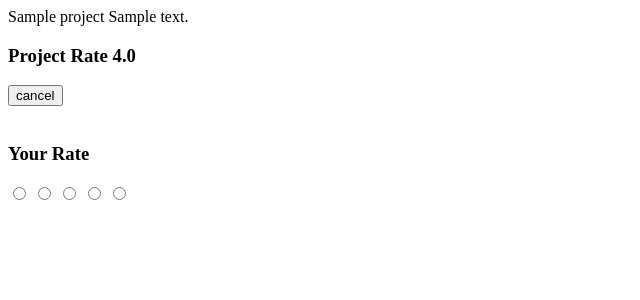
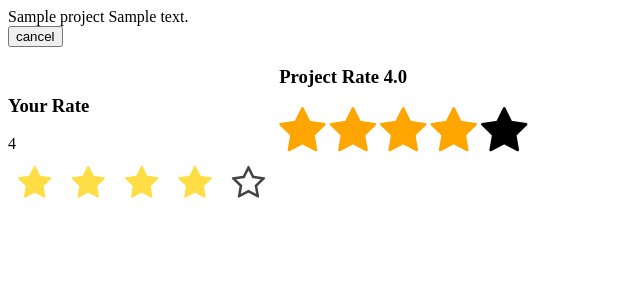
Before and after one commit to islamhanafi94/crowdFunding, a Django app: page /project/1 in a window 1280 px wide. Shown: the top 300 px of the page, without its empty margins (0-640 px from the left). Run offline with Django 3.2, Linux system fonts and the light colour scheme; a user stored in the database is signed in; tables that the repository leaves empty hold one stand-in row (values such as "Sample post"); some libraries are stand-ins or nearby versions.

Commit message:
User can rate and display rating avg in project page.

```diff
--- /dev/null
+++ b/projects/static/css/rating.css
@@ -0,0 +1,47 @@
+div.stars {
+    width: 270px;
+    display: inline-block;
+}
+
+input.star {
+    display: none;
+}
+
+label.star {
+    float: right;
+    padding: 10px;
+    font-size: 36px;
+    color: #444;
+    transition: all 0.2s;
+}
+
+input.star:checked ~ label.star:before {
+    content: "\f005";
+    color: #fd4;
+    transition: all 0.25s;
+}
+
+input.star-5:checked ~ label.star:before {
+    color: #fe7;
+    text-shadow: 0 0 20px #952;
+}
+
+input.star-1:checked ~ label.star:before {
+    color: #f62;
+}
+
+label.star:hover {
+    transform: rotate(-15deg) scale(1.3);
+}
+
+label.star:before {
+    content: "\f006";
+    font-family: FontAwesome;
+}
+
+.checked {
+    color: orange;
+}
+.fa  {
+    font-size: 50px !important;
+}
--- a/projects/templates/projects/project_page.html
+++ b/projects/templates/projects/project_page.html
@@ -1,22 +1,20 @@
+{% load static %}
 <!DOCTYPE html>
 <html lang="en">
 <head>
     <meta charset="UTF-8">
     <meta name="viewport" content="width=device-width, initial-scale=1.0">
-    <title>Document</title>
+    <title>Project Page</title>
+
+    <script src="http://code.jquery.com/jquery-1.11.0.min.js"></script>
+    <link rel="stylesheet" href="https://cdnjs.cloudflare.com/ajax/libs/font-awesome/4.7.0/css/font-awesome.min.css">
+    <link rel="stylesheet" href="//netdna.bootstrapcdn.com/font-awesome/4.2.0/css/font-awesome.min.css">
+    <link rel="stylesheet" type="text/css" href="{% static 'css/rating.css' %}">
 </head>
 <body>
     {{ project.title }}
     {{ project.details }}
 
-    <h3 class="card-title"> Project Rate {{ project.rating }} </h3>
-    {% for i in '01234'|make_list %}
-        {% if rate >= forloop.counter %}
-            <span class="fa fa-star checked "></span>
-        {% else %}
-            <span class="fa fa-star  "></span>
-        {% endif %}
-    {% endfor%}
 
     {% if donations_flag %}
         <form action="{% url 'cancel_project' project.id %}" method="post">
@@ -28,23 +26,53 @@
     <div style="width:auto" class="stars">
         <br>
         <h3>Your Rate </h3>
+        {{user_rate}}
         <form action="">
               {% for i in '54321'|make_list %}
               <input class="star star-{{i}}" id="star-{{i}}" type="radio" name="star"
                     onchange="onRateChange({{ project.id }}, {{i}})"
-                    {% if i|add:"0" == user_rating %} checked
+                    {% if i|add:"0" == user_rate %}
+                        checked
                     {% endif %} />
               <label class="star star-{{i}}" for="star-{{i}}"></label>
               {% endfor%}
         </form>
     </div>
 
+    <div style="width:auto" class="stars">
+        <h3 class="card-title"> Project Rate {{ project.rating }} </h3>
+        {% for i in '01234'|make_list %}
+            {% if project.rating >= forloop.counter %}
+                <span class="fa fa-star checked"></span>
+            {% else %}
+                <span class="fa fa-star "></span>
+            {% endif %}
+        {% endfor%}
+    </div>
+
 
 
     <script>
+        function getCookie(name) {
+                var cookieValue = null;
+                if (document.cookie && document.cookie != '') {
+                    var cookies = document.cookie.split(';');
+                    for (var i = 0; i < cookies.length; i++) {
+                        var cookie = jQuery.trim(cookies[i]);
+                        // Does this cookie string begin with the name we want?
+                        if (cookie.substring(0, name.length + 1) == (name + '=')) {
+                            cookieValue = decodeURIComponent(cookie.substring(name.length + 1));
+                            break;
+                        }
+                    }
+                }
+                return cookieValue;
+            }
         onRateChange = (id, value) => {
+                console.log(id);
+                console.log(value);
                 $.ajax({
-                    url: `/project/${id}/rating/${value}`, type: "POST",
+                    url: `${id}/rating/${value}`, type: "POST",
                     beforeSend: function (request) { request.setRequestHeader("X-CSRFToken",
                     getCookie('csrftoken')); },
                     dataType: 'json',
--- a/projects/views.py
+++ b/projects/views.py
@@ -1,5 +1,5 @@
 from django.shortcuts import render, redirect, get_object_or_404
-from django.http.response import HttpResponse, JsonResponse,HttpResponseForbidden
+from django.http.response import HttpResponse, JsonResponse, HttpResponseForbidden, HttpResponseRedirect
 from users.models import Users
 from .models import *
 from django.contrib.auth.models import User
@@ -39,14 +39,20 @@ def project_page(res, id):
     user = res.user.id
     donations = project.project_donations_set.all().aggregate(Sum("donation"))
     user_rating = project.project_rating_set.get(user_id=user).rating
-    if donations["donation__sum"] >= (project.total_target*0.25):
-        donations_flag = 0
+
+    if donations["donation__sum"]:
+        if donations["donation__sum"] >= (project.total_target*0.25):
+            donations_flag = 0
+        else:
+            donations_flag = 1
     else:
         donations_flag = 1
+
     context = { 'project': project,
                 'donations_flag' : donations_flag,
                 'user_rate' : Decimal(user_rating).quantize(0, ROUND_HALF_UP)
             }
+
     return render(res, 'projects/project_page.html', context)
 
 # http://127.0.0.1:8000/project/:id/cancel
@@ -64,11 +70,14 @@ def project_rating(res, id, rate):
     if res.method == "POST":
         user = res.user.id
         project = Projects.objects.get(id=id)
-        Project_rating.objects.update_or_create(project_id=id, user_id=user, rating=rate)
+        Project_rating.objects.update_or_create(project_id=id, user_id=user, defaults={'rating': rate})
         project_rating = project.project_rating_set.all().aggregate(Avg("rating"))["rating__avg"]
-        project_rating = Decimal(project_rating).quantize(0, ROUND_HALF_UP)
-        project.update_or_create(rating=project_rating)
-        return render(res, 'projects/test_page.html', {'test' : "rated"})
+        Projects.objects.update_or_create(id=id,defaults={'rating': project_rating})
+        print('befor')
+        return redirect('project_page', id=id)
+
+
+
 def search(request):
     if request.GET.get("search"):
         search_keyword = request.GET.get("search")
--- a/requirements.txt
+++ b/requirements.txt
@@ -1,11 +1,16 @@
 asgiref==3.2.7
 beautifulsoup4==4.9.0
+bootstrap4==0.1.0
 Django==3.0.5
 django-bootstrap4==1.1.1
+django-braces==1.14.0
 django-extensions==2.2.9
+django-model-utils==4.0.0
+django-star-ratings==0.9.1
 mysqlclient==1.4.6
 Pillow==7.1.1
 pytz==2019.3
 six==1.14.0
 soupsieve==2.0
 sqlparse==0.3.1
+swapper==1.1.2.post1
```
